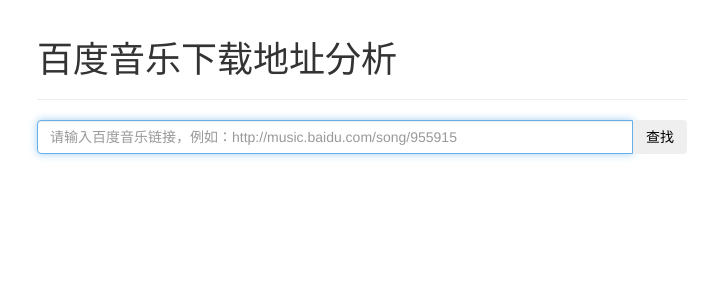
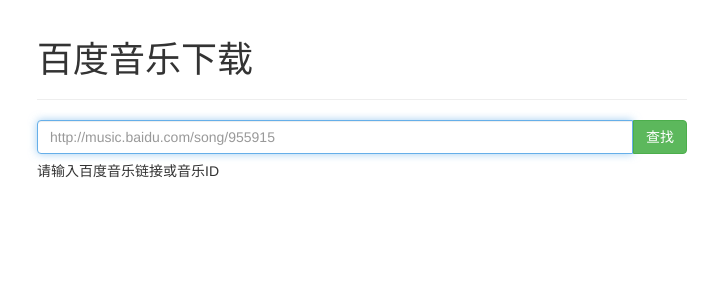
Before and after one commit to lostarray/BaiduMusic, a Python web app: template templates/index.html in a window 1280 px wide. Shown: the top 300 px of the page, without its empty margins (278-996 px from the left). Run offline with Jinja, Linux system fonts and the light colour scheme; the template is opened without the code that fills it, so the values that code supplies are empty.

Commit message:
对输入进行判断

```diff
--- a/baidumusic/views.py
+++ b/baidumusic/views.py
@@ -16,9 +16,10 @@
         if song_link_match:
             song_id = song_link_match.group('song_id')
             return HttpResponseRedirect('song/' + song_id)
+        elif song_link.isdigit():
+            return HttpResponseRedirect('song/' + song_link)
         else:
-            # Wrong input
-            pass
+            return render_to_response('index.html', {'input_error': True})
     return render_to_response('index.html')
 
 
--- a/templates/index.html
+++ b/templates/index.html
@@ -1,7 +1,7 @@
 <!DOCTYPE html>
 <html lang="en">
 <head>
-	<title>百度音乐下载地址分析</title>
+	<title>百度音乐下载</title>
 	<meta name="viewport" content="width=device-width, initial-scale=1.0">
 	<link rel="stylesheet" href="/css/bootstrap.min.css" media="screen">
 	<link rel="stylesheet" href="/css/style.css" />
@@ -9,16 +9,21 @@
 
 <body class="container">
 	<div class="page-header">
-		<h1>百度音乐下载地址分析</h1>
+		<h1>百度音乐下载</h1>
 	</div>
 
 	<form action="" method="post">
 	<div class="input-group">
-		<input type="text" name="song_link" class="form-control" autofocus placeholder="请输入百度音乐链接，例如：http://music.baidu.com/song/955915" />
+		<input type="text" name="song_link" class="form-control" autofocus placeholder="http://music.baidu.com/song/955915" />
 		<span class="input-group-btn">
-			<button type="submit" class="btn">查找</button></span>
+			<button type="submit" class="btn btn-success">查找</button>
 		</span>
 	</div>
 	</form>
+
+	{% if input_error %}
+	<h5 class="text-danger">输入格式错误</h5>
+	{% endif %}
+	<h5>请输入百度音乐链接或音乐ID</h5>
 </body>
 </html>
```
Also changed, not shown: templates/down_song.html (+5 -6 lines).
